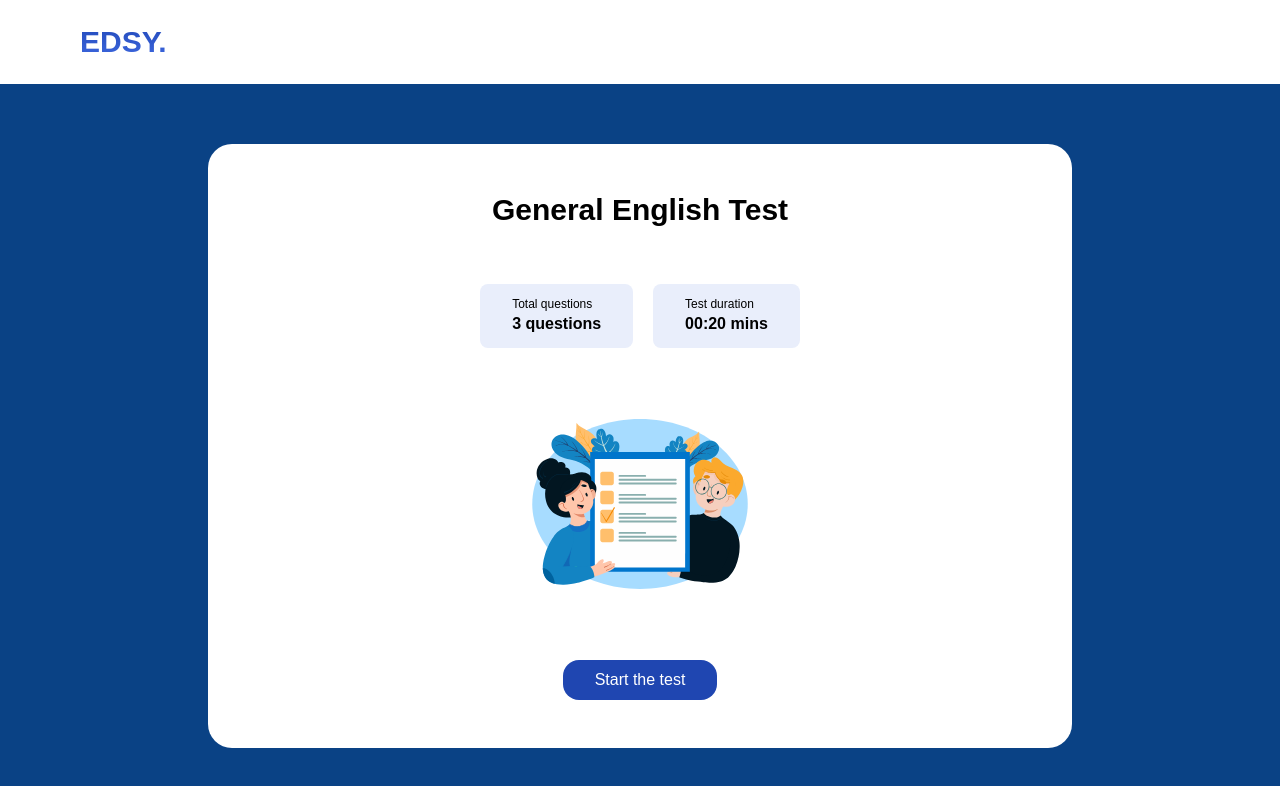
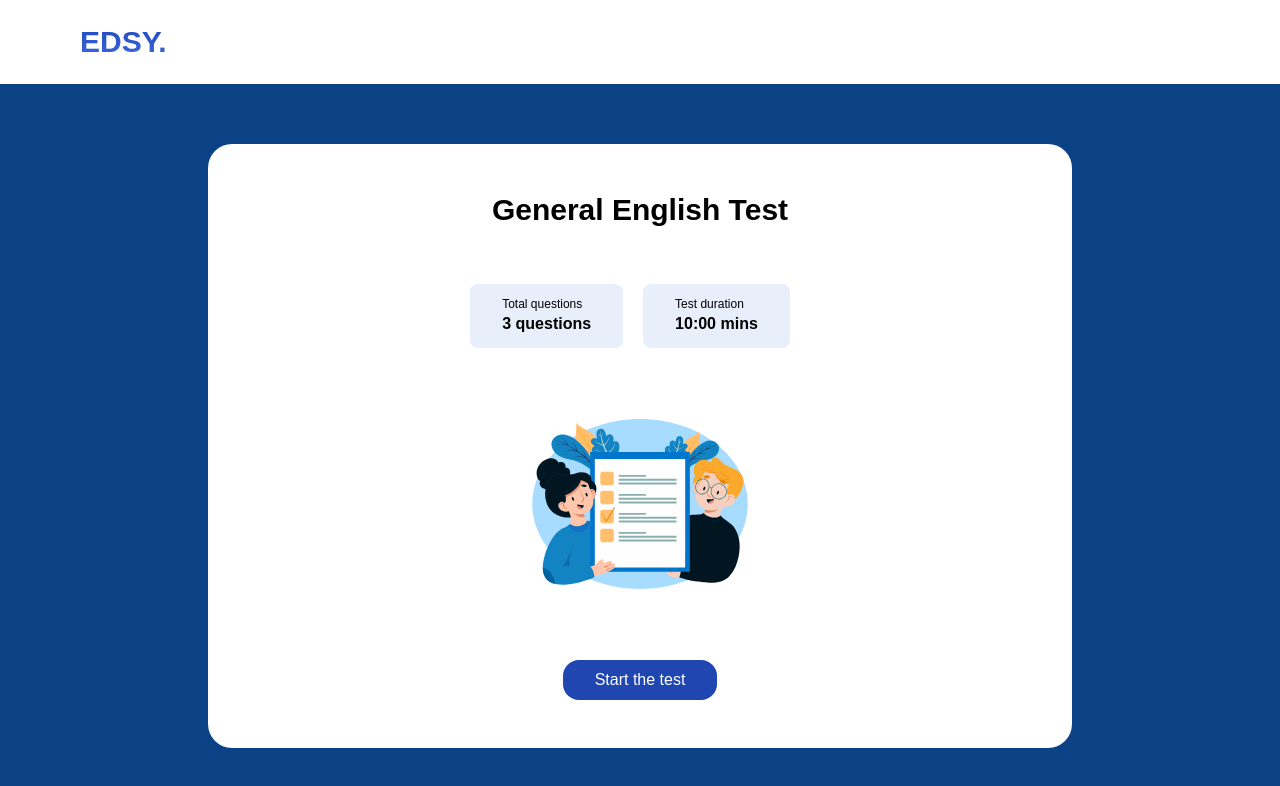
Before and after one commit to panpan2557/ui-assignment, a React (Create React App) app: page / in a window 1280 px wide. Shown: the top 786 px of the page. Built offline with nearby package versions, Linux system fonts and the light colour scheme; a web font is replaced by a local one.

Commit message:
refactor: :recycle: refactoring

```diff
--- a/src/App.tsx
+++ b/src/App.tsx
@@ -10,7 +10,7 @@ enum State {
   Summary = 2,
 }
 
-const timeLimitSecond = 20;
+const timeLimitSecond = 600;
 
 export interface Question {
   id: number;
--- /dev/null
+++ b/src/CountdownTimer.tsx
@@ -0,0 +1,28 @@
+import Countdown from "react-countdown";
+import { ReactComponent as AlarmIcon } from "./alarm.svg";
+
+interface CountdownTimer {
+  targetDate: number;
+  onComplete: () => void;
+}
+
+export default function CountdownTimer({
+  targetDate,
+  onComplete,
+}: CountdownTimer) {
+  return (
+    <span className="px-6 py-1 bg-[#E9EEFB] rounded-2xl text-[#2A59DA] text-base font-bold">
+      <AlarmIcon className="inline-block mr-1" />
+      Time remaining
+      <Countdown
+        date={targetDate}
+        onComplete={onComplete}
+        renderer={({ formatted }) => (
+          <span className="ml-1">
+            {formatted.minutes}:{formatted.seconds}
+          </span>
+        )}
+      />
+    </span>
+  );
+}
--- a/src/Exercise.tsx
+++ b/src/Exercise.tsx
@@ -1,7 +1,12 @@
 import { useState } from "react";
 import { Question } from "./App";
-import { ReactComponent as AlarmLogo } from "./alarm.svg";
-import Countdown from "react-countdown";
+import { replaceAt } from "./Utils";
+import CountdownTimer from "./CountdownTimer";
+
+export interface CommittedAnswer {
+  questionId: number;
+  answerId?: number;
+}
 
 interface ExerciseProps {
   questions: Question[];
@@ -9,29 +14,17 @@ interface ExerciseProps {
   onClickSubmit: (committedAnswers: CommittedAnswer[]) => void;
 }
 
-export interface CommittedAnswer {
-  questionId: number;
-  answerId?: number;
-}
-
-function replaceAt<T>(array: Array<T>, index: number, value: T) {
-  const ret = array.slice(0);
-  ret[index] = value;
-  return ret;
-}
+const initCommittedAnswers = (questions: Question[]): CommittedAnswer[] => {
+  return questions.map((q) => {
+    return { questionId: q.id, answerId: undefined };
+  });
+};
 
 export default function Exercise({
   questions,
   timeLimitSecond,
   onClickSubmit,
 }: ExerciseProps) {
-  const initCommittedAnswers = (questions: Question[]): CommittedAnswer[] => {
-    return questions.map((q) => {
-      return { questionId: q.id, answerId: undefined };
-    });
-  };
-
-  const totalQuestions = questions.length;
   const [currentQuestion, setCurrentQuestion] = useState<number>(0);
   const [selectedChoiceId, setSelectedChoiceId] = useState<number | undefined>(
     undefined,
@@ -39,8 +32,9 @@ export default function Exercise({
   const [committedAnswers, setCommittedAnswers] = useState<CommittedAnswer[]>(
     initCommittedAnswers(questions),
   );
-  const [targetTime] = useState<number>(Date.now() + timeLimitSecond * 1000);
+  const [countDownTime] = useState<number>(Date.now() + timeLimitSecond * 1000);
 
+  const totalQuestions = questions.length;
   const currentProgressPercentage: number =
     (currentQuestion / totalQuestions) * 100;
 
@@ -60,41 +54,8 @@ export default function Exercise({
     return nextCommittedAnswer;
   };
 
-  return (
-    <div className="flex flex-col text-left">
-      {/* progress bar and timer */}
-      <div className="flex flex-col">
-        <div className="flex justify-between mb-3">
-          <div className="font-bold text-base leading-8 h-8 text-[#2A59DA]">
-            Multiple Choice
-          </div>
-          <span className="px-6 py-1 bg-[#E9EEFB] rounded-2xl text-[#2A59DA] text-base font-bold">
-            <AlarmLogo className="inline-block mr-1" />
-            Time remaining
-            <Countdown
-              date={targetTime}
-              onComplete={() => onClickSubmit(committedAnswers)}
-              renderer={({ formatted }) => (
-                <span className="ml-1">
-                  {formatted.minutes}:{formatted.seconds}
-                </span>
-              )}
-            />
-          </span>
-        </div>
-        <div className="w-full bg-[#E9EEFB] rounded-full h-1.5 mb-4">
-          <div
-            className="bg-[#2A59DA] h-1.5 rounded-full"
-            style={{ width: `${currentProgressPercentage}%` }}
-          ></div>
-        </div>
-      </div>
-      <div className="font-semibold text-xl mb-4">
-        Question {currentQuestion + 1}/{totalQuestions}
-      </div>
-      <div className="font-normal mb-6">{questions[currentQuestion].text}</div>
-      <div className="exercise-choices">
-        {questions[currentQuestion].choices.map((choice) => (
+  const renderChoices = () =>
+    questions[currentQuestion].choices.map((choice) => (
       <div
         key={`${questions[currentQuestion].id}-${choice.id}`}
         className={
@@ -109,15 +70,9 @@ export default function Exercise({
       >
         {choice.text}
       </div>
-        ))}
-      </div>
-      <hr className="my-6" />
-      <div
-        className={
-          "flex " + (currentQuestion > 0 ? "justify-between" : "justify-end")
-        }
-      >
-        {currentQuestion > 0 ? (
+    ));
+
+  const renderBackButton = () => (
     <button
       className="rounded-2xl px-8 py-2 border border-[#C7CBD1] text-[#5B6471] "
       onClick={() => {
@@ -128,8 +83,9 @@ export default function Exercise({
     >
       Back
     </button>
-        ) : null}
-        {currentQuestion === totalQuestions - 1 ? (
+  );
+
+  const renderSubmitButton = () => (
     <button
       className="rounded-2xl px-8 py-2 bg-[#1F46B1] text-white disabled:bg-[#C7CBD1] disabled:cursor-not-allowed"
       disabled={selectedChoiceId === undefined}
@@ -140,7 +96,9 @@ export default function Exercise({
     >
       Submit
     </button>
-        ) : (
+  );
+
+  const renderNextButton = () => (
     <button
       className="rounded-2xl px-8 py-2 bg-[#1F46B1] text-white disabled:bg-[#C7CBD1] disabled:cursor-not-allowed"
       disabled={selectedChoiceId === undefined}
@@ -153,7 +111,42 @@ export default function Exercise({
     >
       Next
     </button>
-        )}
+  );
+
+  return (
+    <div className="flex flex-col text-left">
+      <div className="flex flex-col">
+        <div className="flex justify-between mb-3">
+          <div className="font-bold text-base leading-8 h-8 text-[#2A59DA]">
+            Multiple Choice
+          </div>
+          <CountdownTimer
+            targetDate={countDownTime}
+            onComplete={() => onClickSubmit(committedAnswers)}
+          />
+        </div>
+        <div className="w-full bg-[#E9EEFB] rounded-full h-1.5 mb-4">
+          <div
+            className="bg-[#2A59DA] h-1.5 rounded-full"
+            style={{ width: `${currentProgressPercentage}%` }}
+          ></div>
+        </div>
+      </div>
+      <div className="font-semibold text-xl mb-4">
+        Question {currentQuestion + 1}/{totalQuestions}
+      </div>
+      <div className="font-normal mb-6">{questions[currentQuestion].text}</div>
+      <div className="exercise-choices">{renderChoices()}</div>
+      <hr className="my-6" />
+      <div
+        className={
+          "flex " + (currentQuestion > 0 ? "justify-between" : "justify-end")
+        }
+      >
+        {currentQuestion > 0 ? renderBackButton() : null}
+        {currentQuestion === totalQuestions - 1
+          ? renderSubmitButton()
+          : renderNextButton()}
       </div>
     </div>
   );
--- a/src/Introduction.tsx
+++ b/src/Introduction.tsx
@@ -1,5 +1,6 @@
 import { Question } from "./App";
-import { ReactComponent as Logo } from "./Multiple-choice.svg";
+import { ReactComponent as MultipleChoiceVector } from "./Multiple-choice.svg";
+import { formatSecondsToMinutes } from "./Utils";
 
 interface IntroductionProps {
   questions: Question[];
@@ -12,34 +13,28 @@ export default function Introduction({
   timeLimitSecond: timeLimit,
   onClickStart,
 }: IntroductionProps) {
-  const formatSecondsToMinutes = (second: number) => {
-    const m = Math.floor(second / 60)
-        .toString()
-        .padStart(2, "0"),
-      s = Math.floor(second % 60)
-        .toString()
-        .padStart(2, "0");
-    return m + ":" + s;
-  };
-
+  const cardContent: Array<{ title: string; value: string }> = [
+    { title: "Total questions", value: `${questions.length} questions` },
+    {
+      title: "Test duration",
+      value: `${formatSecondsToMinutes(timeLimit)} mins`,
+    },
+  ];
   return (
     <div className="flex flex-col items-center">
       <div className="text-3xl font-semibold mb-14">General English Test</div>
       <div className="general-info flex justify-center mb-14">
-        <div className="rounded-lg bg-[#E9EEFB] px-8 py-3 text-left mr-5">
-          <div className="text-xs font-normal">Total questions</div>
-          <div className="text-base font-bold">
-            {questions.length} questions
+        {cardContent.map((card, i) => (
+          <div
+            key={"info-card-" + i}
+            className="rounded-lg bg-[#E9EEFB] px-8 py-3 text-left mr-5"
+          >
+            <div className="text-xs font-normal">{card.title}</div>
+            <div className="text-base font-bold">{card.value}</div>
           </div>
-        </div>
-        <div className="rounded-lg bg-[#E9EEFB] px-8 py-3 text-left">
-          <div className="text-xs font-normal">Test duration</div>
-          <div className="text-base font-bold">
-            {formatSecondsToMinutes(timeLimit)} mins
-          </div>
-        </div>
+        ))}
       </div>
-      <Logo className="mb-14" />
+      <MultipleChoiceVector className="mb-14" />
       <div>
         <button
           className="bg-[#1F46B1] text-white rounded-2xl px-8 py-2"
--- a/src/Summary.tsx
+++ b/src/Summary.tsx
@@ -1,4 +1,4 @@
-import { ReactComponent as Logo } from "./Speaking-test.svg";
+import { ReactComponent as SummaryVector } from "./Speaking-test.svg";
 
 export default function Summary() {
   return (
@@ -8,7 +8,7 @@ export default function Summary() {
         <div>You have completed the test.</div>
         <div>Your test result will be sent to your registered email.</div>
       </div>
-      <Logo />
+      <SummaryVector />
     </div>
   );
 }
--- /dev/null
+++ b/src/Utils.ts
@@ -0,0 +1,15 @@
+export const formatSecondsToMinutes = (second: number) => {
+  const m = Math.floor(second / 60)
+      .toString()
+      .padStart(2, "0"),
+    s = Math.floor(second % 60)
+      .toString()
+      .padStart(2, "0");
+  return m + ":" + s;
+};
+
+export const replaceAt = <T>(array: Array<T>, index: number, value: T) => {
+  const ret = array.slice(0);
+  ret[index] = value;
+  return ret;
+};
```
Lines whose indentation alone changed are shown as unchanged.
